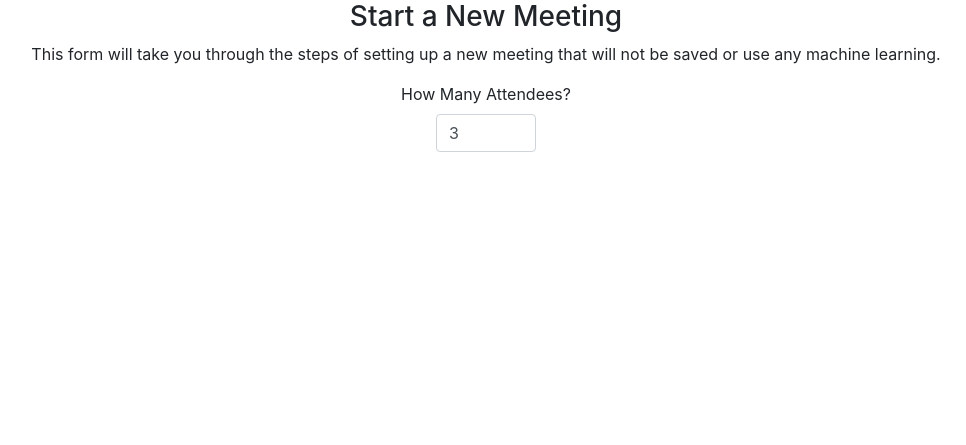
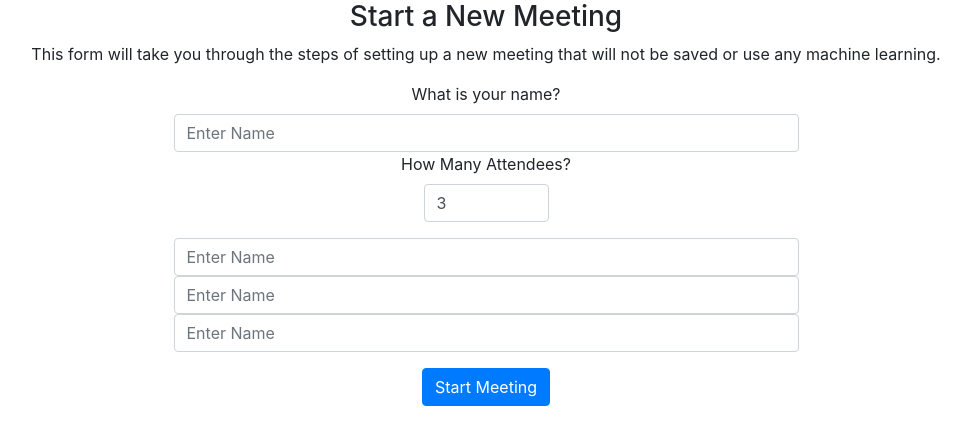
Before and after one commit to eyvonne/Who-s-Talking, a Flask app: page /newMeeting in a window 1280 px wide. Shown: the part 58-503 px from the top of the page, without its empty margins (154-1120 px from the left). Run offline with Flask 2, Linux system fonts and the light colour scheme; some libraries are stand-ins or nearby versions.

Commit message:
set up page works, meeting exists

```diff
--- a/FlaskApp/app.py
+++ b/FlaskApp/app.py
@@ -1,4 +1,4 @@
-from flask import Flask, render_template
+from flask import Flask, render_template, request
 
 
 def create_app():
@@ -11,4 +11,13 @@ def create_app():
     @app.route('/newMeeting')
     def newMeeting():
         return render_template('newMeeting.html')
+
+    @app.route('/runningMeeting', methods=['GET', 'POST'])
+    def run_meeting():
+        if request.method == 'POST':
+            num = int(request.form['numAttendees'])
+            user = request.form['facilitator']
+            attendees = [request.form[f'attendee{i}'] for i in range(num)]
+        return render_template('meeting.html', User=user, attendees=attendees)
+
     return app
--- a/FlaskApp/static/js/newMeeting.js
+++ b/FlaskApp/static/js/newMeeting.js
@@ -3,9 +3,8 @@ $(function(){
       $("#nameEntry").html(function(){
         html = ''
         for (let attendee = 0; attendee<$("#numAttendees").val(); attendee++){
-          html = html.concat('<input class="form-control" type="text" placeholder="Enter Name">')
+          html = html.concat('<input class="form-control" type="text" placeholder="Enter Name" style="width: 50%" name=attendee',attendee,'>')
         }
-        alert(html)
         return html
       })
   })
--- a/FlaskApp/templates/header.html
+++ b/FlaskApp/templates/header.html
@@ -28,7 +28,7 @@
           <a class="nav-link" href="#">Main <span class="sr-only">(current)</span></a>
         </li>
         <li class="nav-item active">
-          <a class="nav-link" href="#">New Meeting</a>
+          <a class="nav-link" href="/newMeeting">New Meeting</a>
         </li>
         <li class="nav-item active">
           <a class="nav-link" href="#">My Meetings</a>
--- a/FlaskApp/templates/newMeeting.html
+++ b/FlaskApp/templates/newMeeting.html
@@ -3,14 +3,19 @@
 {% block content %}
 <h3> Start a New Meeting </h3>
 <p> This form will take you through the steps of setting up a new meeting that will not be saved or use any machine learning.</p>
-<form>
+<form method='POST' action='runningMeeting'>
   <div class="form-group">
+    <label for="facilitator">What is your name?</label>
+    <input class="form-control" type="text" placeholder="Enter Name" style="width: 50%" name="facilitator">
     <label for="numAttendees">How Many Attendees?</label>
-    <input class="form-control" type="number" value="3" style="width: 100px" id='numAttendees'>
+    <input class="form-control" type="number" value="3" style="width: 10%" name='numAttendees' id='numAttendees'>
   </div>
-  <div id='nameEntry'>
-
+  <div class='form-group' id='nameEntry'>
+    <input class="form-control" type="text" placeholder="Enter Name" style="width: 50%" name=attendee0>
+    <input class="form-control" type="text" placeholder="Enter Name" style="width: 50%" name=attendee1>
+    <input class="form-control" type="text" placeholder="Enter Name" style="width: 50%" name=attendee2>
   </div>
+  <input type="submit" class="btn btn-primary" value="Start Meeting" action='Send'>
 </form>
 <script src="{{ url_for('static', filename='js/newMeeting.js')}}"></script>
 
```
Also changed, not shown: FlaskApp/templates/meeting.html (added, +17 -0 lines), 1 other file.
